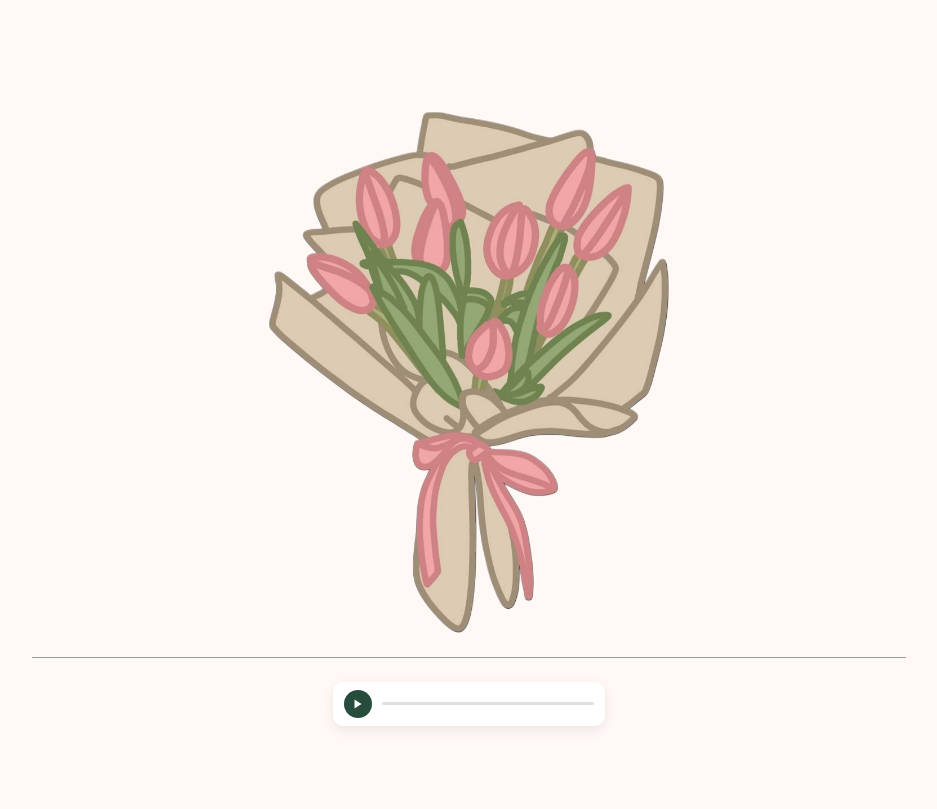
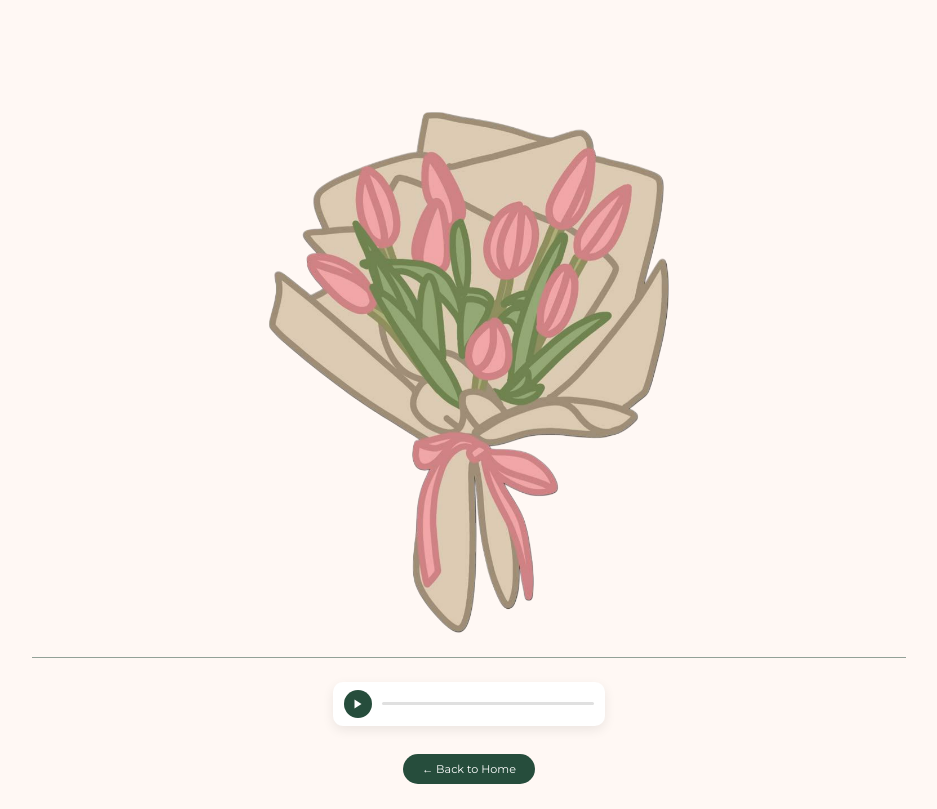
Before and after one commit to jane-md/lastpart_birthday, a plain HTML site: page message.html in a window 1280 px wide. Shown: the whole page, without its empty margins (171-1108 px from the left). Drawn offline with Linux system fonts and the light colour scheme.

Commit message:
Update message.html

```diff
--- a/message.html
+++ b/message.html
@@ -78,6 +78,25 @@
 audio {
   display: none;
 }
+    .back-button {
+      text-align: center;
+      margin-top: 2rem;
+    }
+
+    .back-button a {
+      background-color: #264d3c;
+      color: #ffffff;
+      padding: 0.5rem 1.2rem;
+      border-radius: 20px;
+      text-decoration: none;
+      font-weight: 500;
+      font-size: 0.7rem;
+      transition: background 0.3s;
+    }
+
+    .back-button a:hover {
+      background-color: #3a6b54;
+    }
   </style>
 </head>
 <body>
@@ -98,6 +117,10 @@ audio {
       <div class="progress" id="progress"></div>
     </div>
     <audio id="audio" src="vm.mp3"></audio>
+  </div>
+
+  <div class="back-button">
+    <a href="index.html">← Back to Home</a>
   </div>
 
   <script>
```
